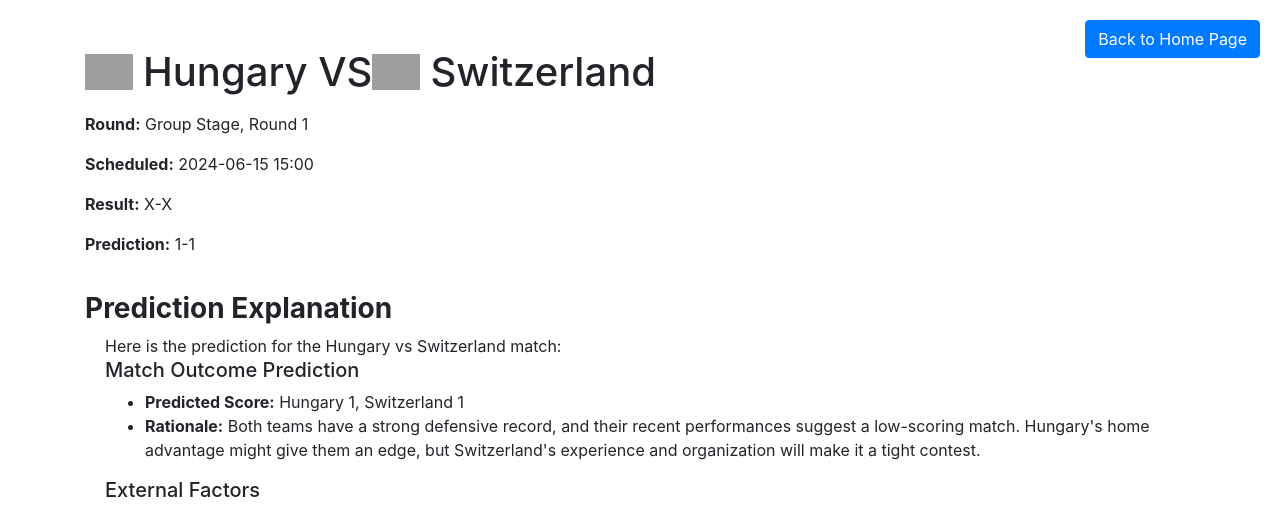
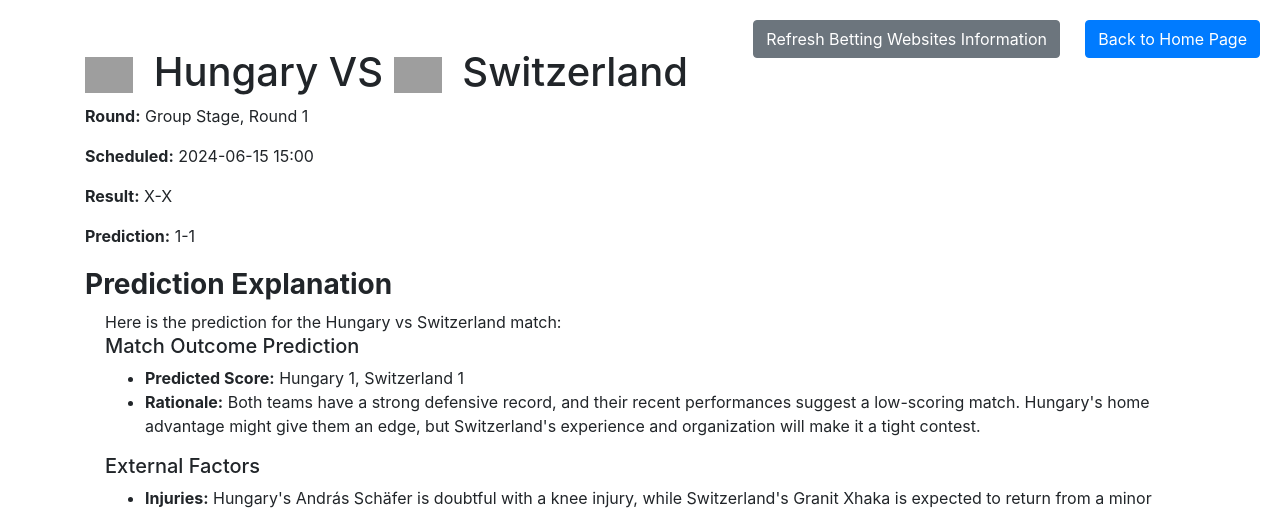
Before and after one commit to Omer109ALEX/Euro_2024_Game_Predictions, a Flask app: page /game/1 in a window 1280 px wide. Shown: the top 512 px of the page. Run offline with Flask 3, Linux system fonts and the light colour scheme; some libraries are stand-ins or nearby versions; grey boxes are pictures that could not be loaded.

Commit message:
Update game.html

```diff
--- a/templates/game.html
+++ b/templates/game.html
@@ -21,30 +21,44 @@
         .explanation-content {
             margin-left: 20px;
         }
-        .back-button {
+        .back-button, .refresh-button {
             position: absolute;
             top: 20px;
+        }
+        .back-button {
             right: 20px;
         }
+        .refresh-button {
+            right: 220px;
+        }
     </style>
+    <script>
+        function refreshBettingInfo(gameId) {
+            const password = prompt("Enter password:");
+            if (password === null) {
+                return; // Cancel button pressed
+            }
+            fetch(`/refresh_betting_info?game_id=${gameId}&password=${password}`)
+                .then(response => response.json())
+                .then(data => alert(data.message))
+                .catch(error => console.error('Error:', error));
+        }
+    </script>
 </head>
 <body>
     <div class="container">
         <a href="/" class="btn btn-primary back-button">Back to Home Page</a>
-        <h1 class="mt-5 d-flex align-items-center">
+        <button class="btn btn-secondary refresh-button" onclick="refreshBettingInfo('{{ game.id }}')">Refresh Betting Websites Information</button>
+        <h1 class="mt-5">
             <img src="{{ game.team1_flag }}" alt="{{ game.team1 }} Flag" class="team-flag">
             {{ game.team1 }} VS
             <img src="{{ game.team2_flag }}" alt="{{ game.team2 }} Flag" class="team-flag">
             {{ game.team2 }}
         </h1>
-        <div class="row mt-3">
-            <div class="col-md-6">
-                <p><strong>Round:</strong> {{ game.round }}</p>
-                <p><strong>Scheduled:</strong> {{ game.scheduled }}</p>
-                <p><strong>Result:</strong> {{ game.result }}</p>
-                <p><strong>Prediction:</strong> {{ game.prediction }}</p>
-            </div>
-        </div>
+        <p><strong>Round:</strong> {{ game.round }}</p>
+        <p><strong>Scheduled:</strong> {{ game.scheduled }}</p>
+        <p><strong>Result:</strong> {{ game.result }}</p>
+        <p><strong>Prediction:</strong> {{ game.prediction }}</p>
         <div class="explanation-section">
             <h3 class="explanation-title">Prediction Explanation</h3>
             <div class="explanation-content formatted-text" id="prediction-explanation">
```
